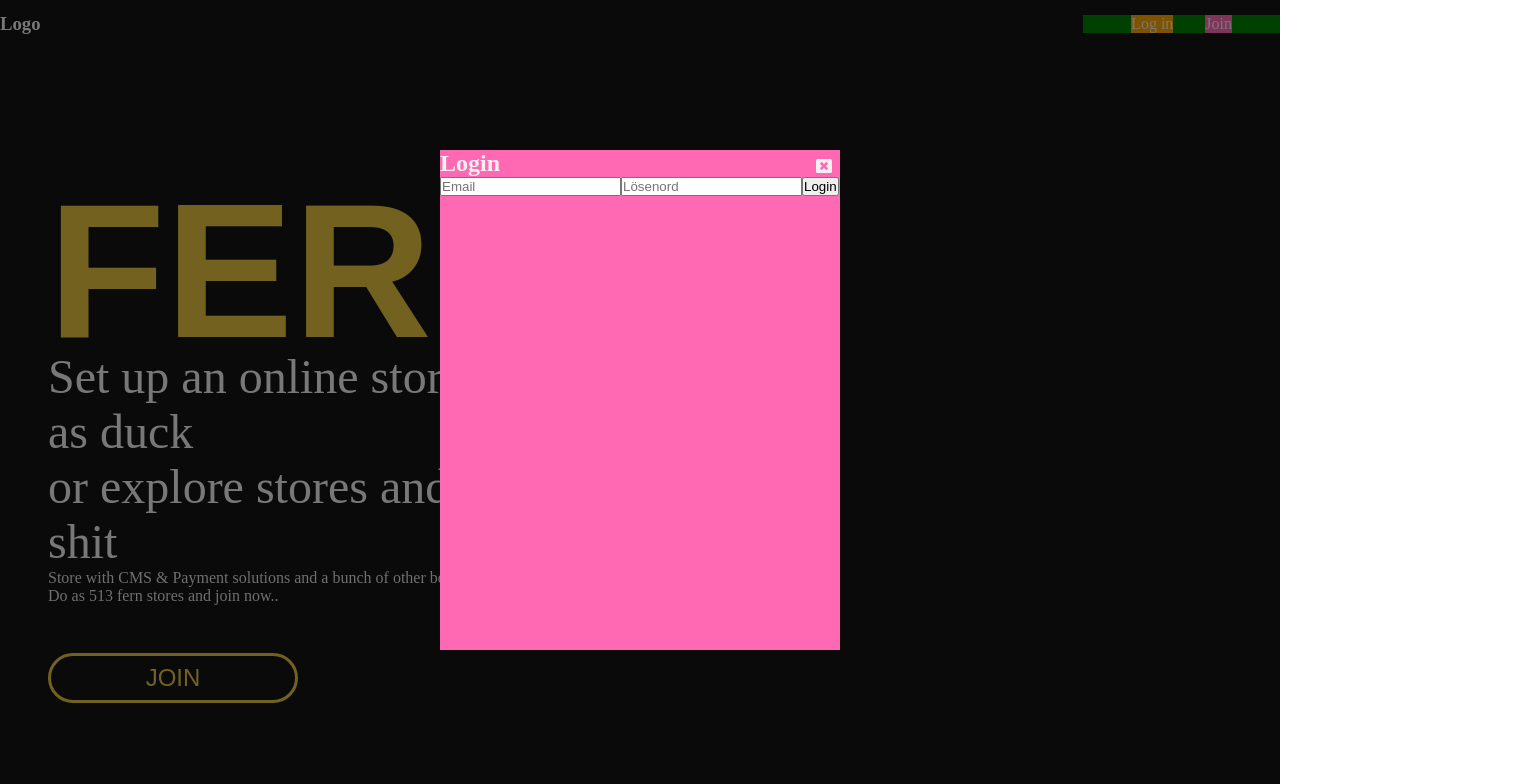
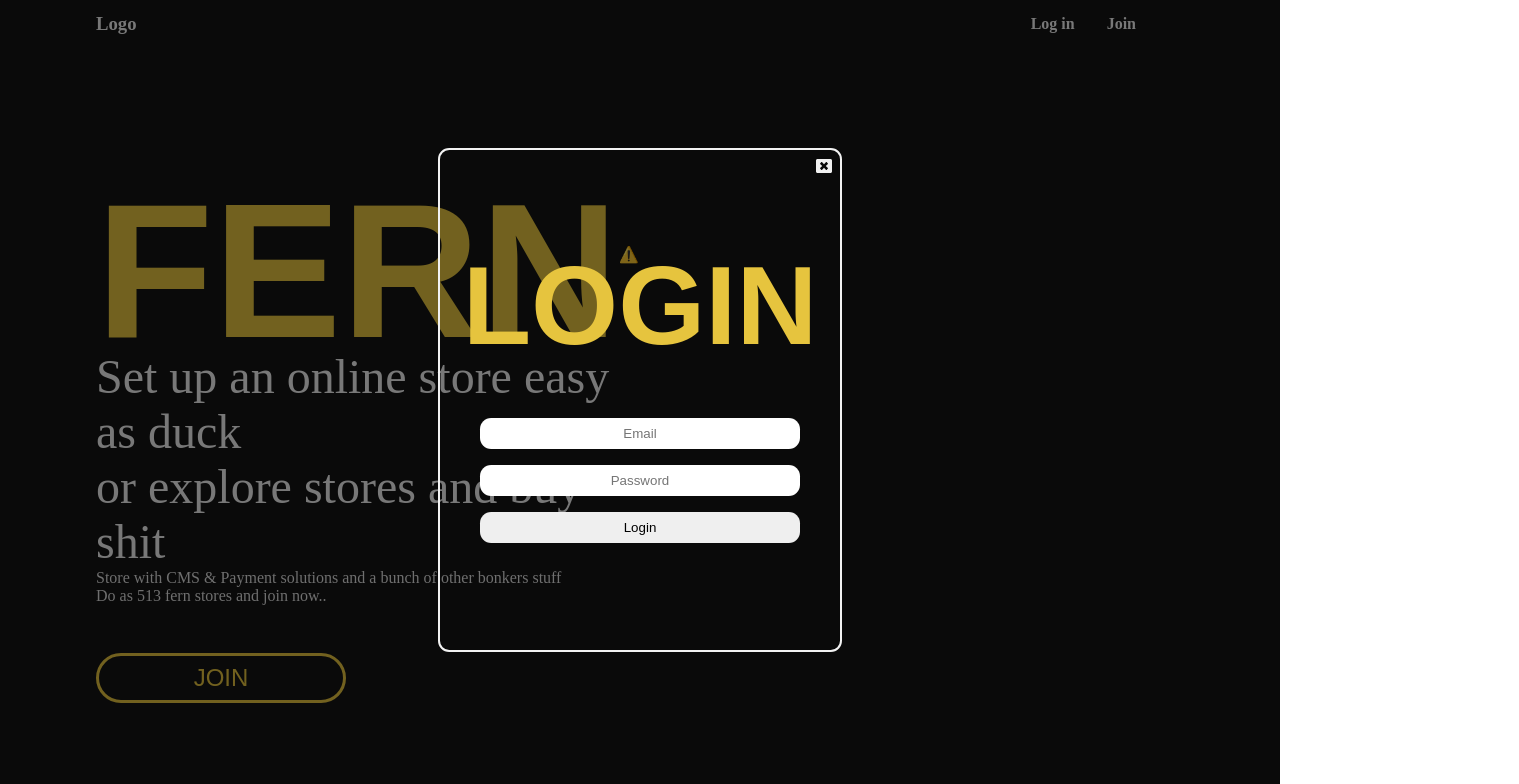
Before and after one commit to solkatt/fern, a React (Create React App) app in the folder client/: page / in a window 1280 px wide. Both pictures are taken after a click on the element "Log in". Shown: the top 784 px of the page, 1519 px wide, since content can reach past the window. Built offline with nearby package versions, Linux system fonts and the light colour scheme; no server answers; a web font is replaced by a local one.

Commit message:
Style Navbar / LoginModal / Landing

```diff
--- a/client/public/index.html
+++ b/client/public/index.html
@@ -15,6 +15,8 @@
       user's mobile device or desktop. See https://developers.google.com/web/fundamentals/web-app-manifest/
     -->
     <link rel="manifest" href="%PUBLIC_URL%/manifest.json" />
+
+
     <!--
       Notice the use of %PUBLIC_URL% in the tags above.
       It will be replaced with the URL of the `public` folder during the build.
--- a/client/src/components/LoginModal.jsx
+++ b/client/src/components/LoginModal.jsx
@@ -88,11 +88,12 @@ class LoginModal extends Component {
                 <div className="modal" onClick={this.onClickOutside}>
                     <div className="login-modal">
                     <FaWindowClose className="close pointer" onClick={this.onCloseModal}/>
-                        <h1>Login</h1>
-
+                        <div className='login-form'>
+                        <h1 className='login-title'>LOGIN</h1>
                         <input name="email" type="email" placeholder="Email"  onChange={this.handleInputChange}></input>
-                        <input name="password" type="password" placeholder="Lösenord"  onChange={this.handleInputChange}></input>
-                        <button type="submit" onClick={this.handleSubmit}>Login</button>
+                        <input name="password" type="password" placeholder="Password"  onChange={this.handleInputChange}></input>
+                        <button className='login-button' type="submit" onClick={this.handleSubmit}>Login</button>
+                        </div>
                     </div>
                 </div>
             </>
--- a/client/src/components/NavBar.jsx
+++ b/client/src/components/NavBar.jsx
@@ -6,6 +6,7 @@ import { Link } from 'react-router-dom'
 // import Links from './Links'
 import '../style/NavBar.scss'
 import '../style/Common.scss'
+import { FiLogOut } from 'react-icons/fi';
 
 import UserContext from '../context/UserContext';
 
@@ -59,7 +60,10 @@ class NavBar extends Component {
                 <>
                     <UserDashboard class="links" />
                     <div className="join pointer" onClick={this.context.onSignOut}>
-                        <Link className='nav-link-logout' to="/">Logout</Link>
+                        <Link className='nav-link-logout' to="/">
+                        <FiLogOut className="logout-icon" />
+
+                            </Link>
                     </div>
                 </>
             )
@@ -70,8 +74,8 @@ class NavBar extends Component {
 
                     <div className="nav-menu">
 
-                        <div className="log-in pointer" onClick={this.onClickLogin}><p>Log in</p></div>
-                        <div className="join pointer" onClick={this.onClickJoin}><p>Join</p></div>
+                        <div className="log-in pointer" onClick={this.onClickLogin}><h4>Log in</h4></div>
+                        <div className="join pointer" onClick={this.onClickJoin}><h4>Join</h4></div>
 
                         {(this.state.joinOpen) ? <JoinModal onCloseModal={this.onClickJoin} /> : ''}
                         {(this.state.loginOpen) ? <LoginModal onCloseModal={this.onClickLogin} /> : ''}
--- a/client/src/style/Landing.scss
+++ b/client/src/style/Landing.scss
@@ -15,7 +15,7 @@
 
     .fern-intro {
 
-        margin-left: 3rem;
+        margin-left: 6rem;
         margin-top: 10rem;
         display: flex;
         flex-direction: column;
--- a/client/src/style/LoginModal.scss
+++ b/client/src/style/LoginModal.scss
@@ -1,8 +1,49 @@
+@import './Variables.scss';
 
     .login-modal {
         position: absolute;
-        background: hotpink;
+        background: none;
+        border: 2px solid $fern-white;
+        border-radius: .7rem;
         width: 400px;
         height: 500px;
 
+
+
+
+        .login-form {
+            height: 100%;
+            display: flex;
+            flex-direction: column;
+            align-items: center;
+            justify-content: center;
+
+
+            .login-title {
+                font-family: $title-font;
+                font-size: 7rem;
+                margin-bottom: 3rem;
+
+                color: $fern-yellow;
+            }
+
+            input {
+                width: 20rem;
+                border-radius: .7rem;
+                border: none;
+                box-sizing: border-box;
+                padding: .5rem;
+                text-align: center;
+                margin-bottom: 1rem;
+            }
+
+            .login-button {
+                width: 20rem;
+                border-radius: .7rem;
+                border: none;
+                padding: .5rem;
+                text-align: center;
+                margin-bottom: 1rem;
+            }
+        }
     }
--- a/client/src/style/NavBar.scss
+++ b/client/src/style/NavBar.scss
@@ -1,3 +1,6 @@
+@import './Variables.scss';
+
+
 nav {
     position: absolute;
     display: flex;
@@ -6,9 +9,10 @@ nav {
     // background: rgba(0,0,0,0.1);
     height: 3rem;
     width: 100%;
-
+    box-sizing: border-box;
     z-index: 10;
     color: #f1f1f1;
+    padding: 0 6rem;
 
 
 
@@ -18,19 +22,35 @@ nav {
     }
     .nav-menu {
         display: flex;
-        background: green;
          padding: 0 2rem;
 
 
 
         .log-in {
-            background: orange;
             margin: 0 1rem;
+            transition: color 1s ease-in-out;
+
+            h4 {
+
+                &:hover {
+                    color: $fern-yellow;
+                    transition: color .2s ease-in-out;
+
+                }
+            }
         }
 
         .join {
-            background: hotpink;
             margin: 0 1rem;
+
+            h4 {
+
+                &:hover {
+                    color: $fern-yellow;
+                    transition: color .2s ease-in-out;
+
+                }
+            }
         }
     }
 }
```
Also changed, not shown: 1 other file (tests, documents, lock files or other folders).
